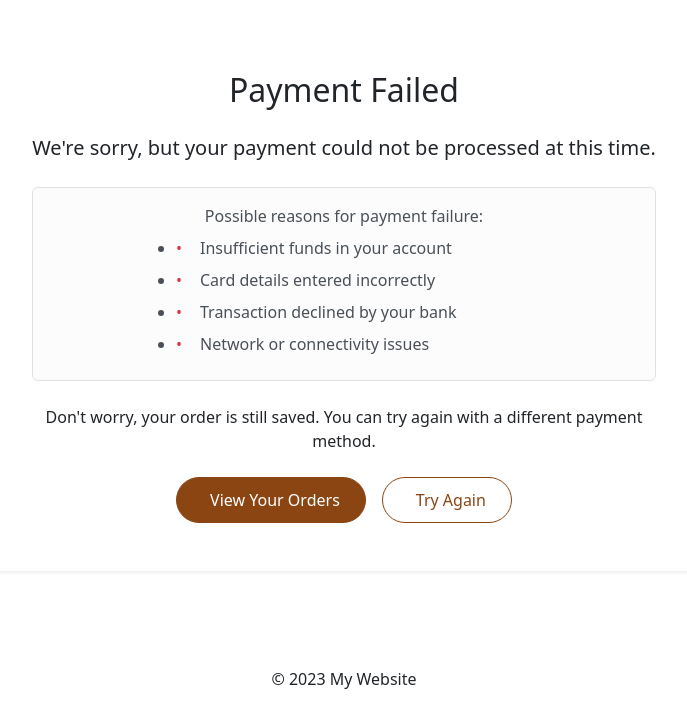
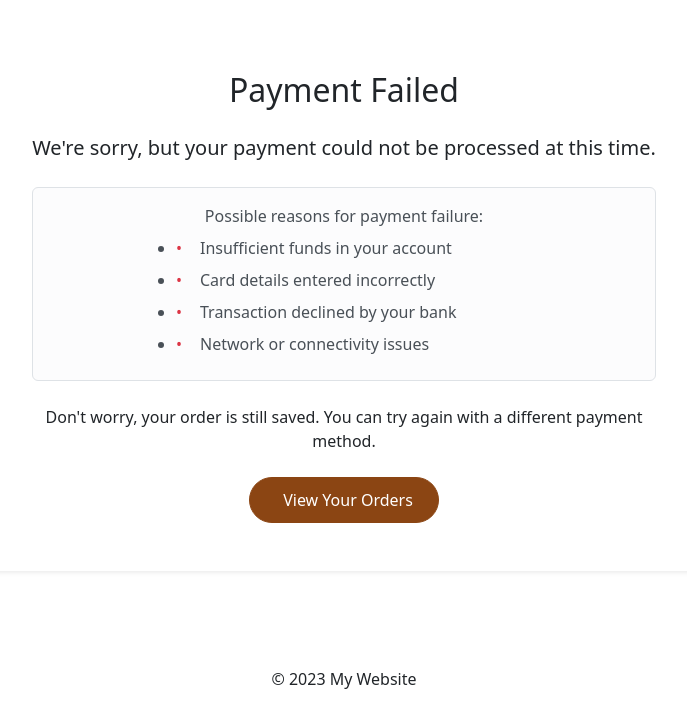
Before and after one commit to jerin-jaison/BookNest-1, a Django app: template online_payment/templates/payment_failure.html in a window 1280 px wide. Shown: the part 105-812 px from the top of the page, without its empty margins (296-983 px from the left). Run offline with Django 3.2, Linux system fonts and the light colour scheme; the template is opened without the code that fills it, so the values that code supplies are empty; some libraries are stand-ins or nearby versions.

Commit message:
Update payment_failure.html

```diff
--- a/online_payment/templates/payment_failure.html
+++ b/online_payment/templates/payment_failure.html
@@ -104,9 +104,9 @@
                         <a href="{% url 'user_profile:orders_list' %}" class="btn action-btn primary-btn">
                             <i class="fas fa-shopping-bag me-2"></i> View Your Orders
                         </a>
-                        <a href="{% url 'cart_section:checkout' %}" class="btn action-btn secondary-btn">
+                        {% comment %} <a href="{% url 'cart_section:checkout' %}" class="btn action-btn secondary-btn">
                             <i class="fas fa-credit-card me-2"></i> Try Again
-                        </a>
+                        </a> {% endcomment %}
                     </div>
                 </div>
             </div>
```
